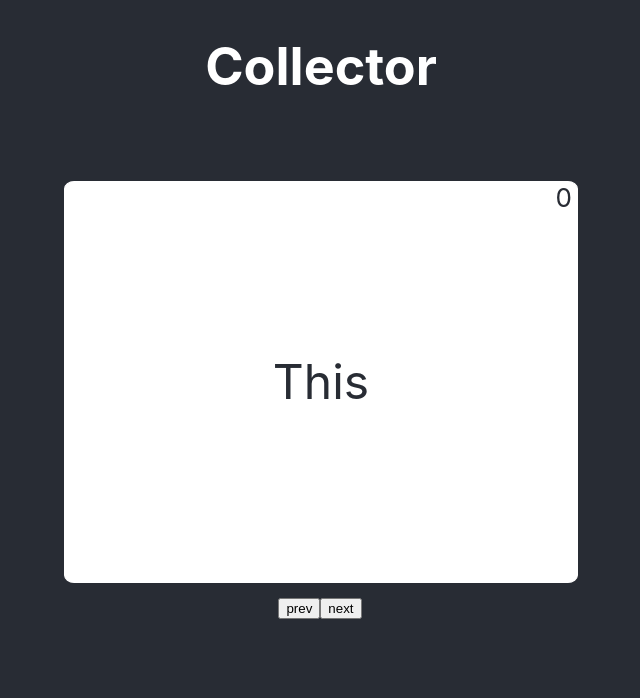
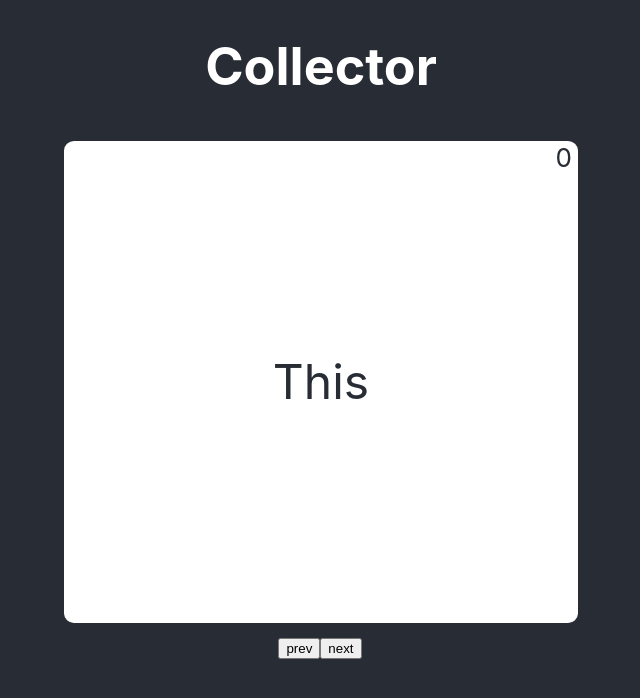
Before and after one commit to hvydya/colfrontend, a React (Create React App) app: page / in a window 1280 px wide. Shown: the top 698 px of the page, without its empty margins (319-959 px from the left). Built offline with nearby package versions, Linux system fonts and the light colour scheme.

Commit message:
update css

```diff
--- a/src/App.css
+++ b/src/App.css
@@ -36,7 +36,6 @@
 
 #flashText {
   font-size: -webkit-xxx-large;
-  color: #282c34;
 }
 
 #buttonContainer {
@@ -47,7 +46,7 @@
 @media only screen and (min-width: 768px) {
   #flashDiv {
     width: 40vw;
-    height: 50vh;
+    height: 60vh;
   }
 
   #buttonContainer {
```
